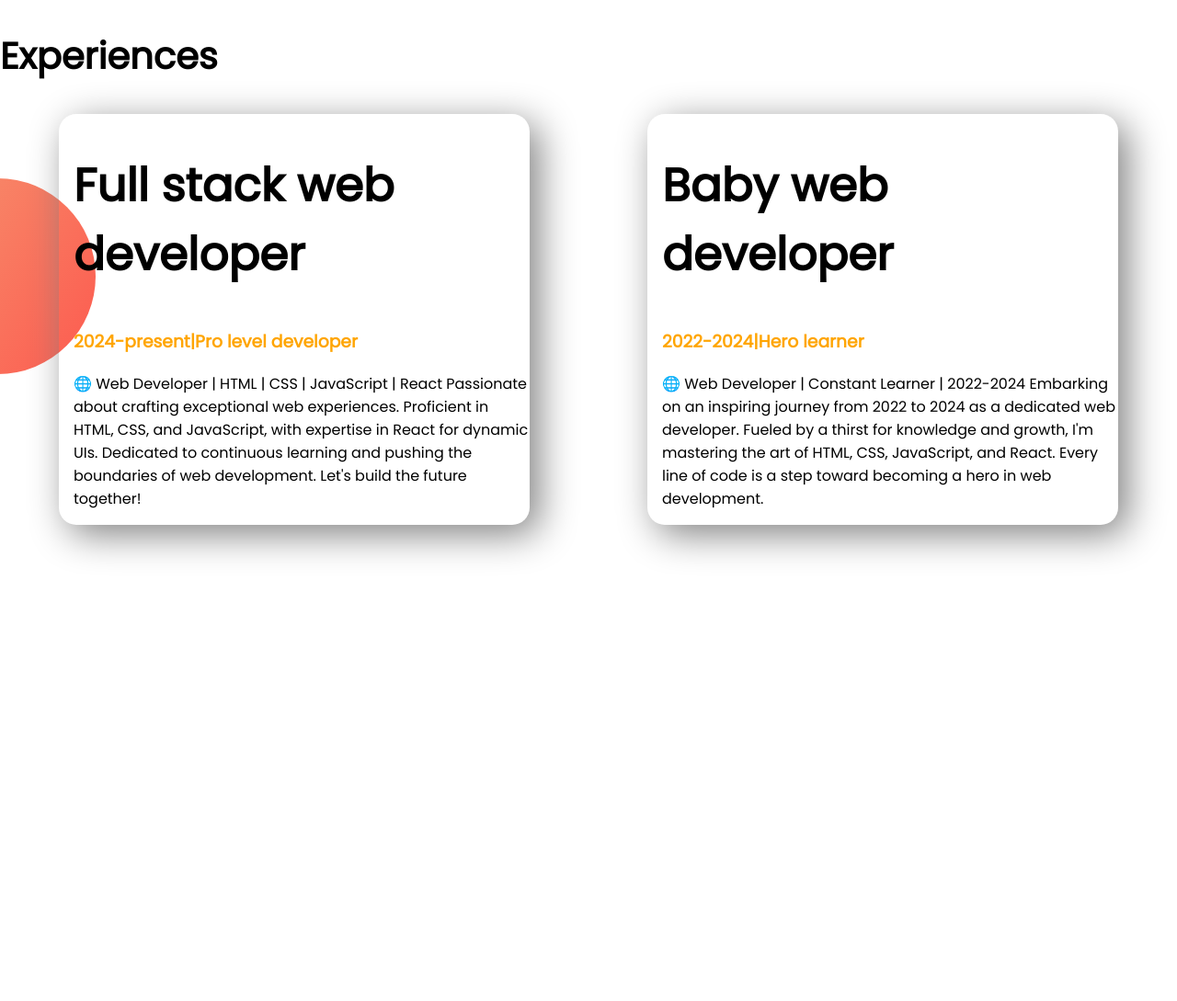
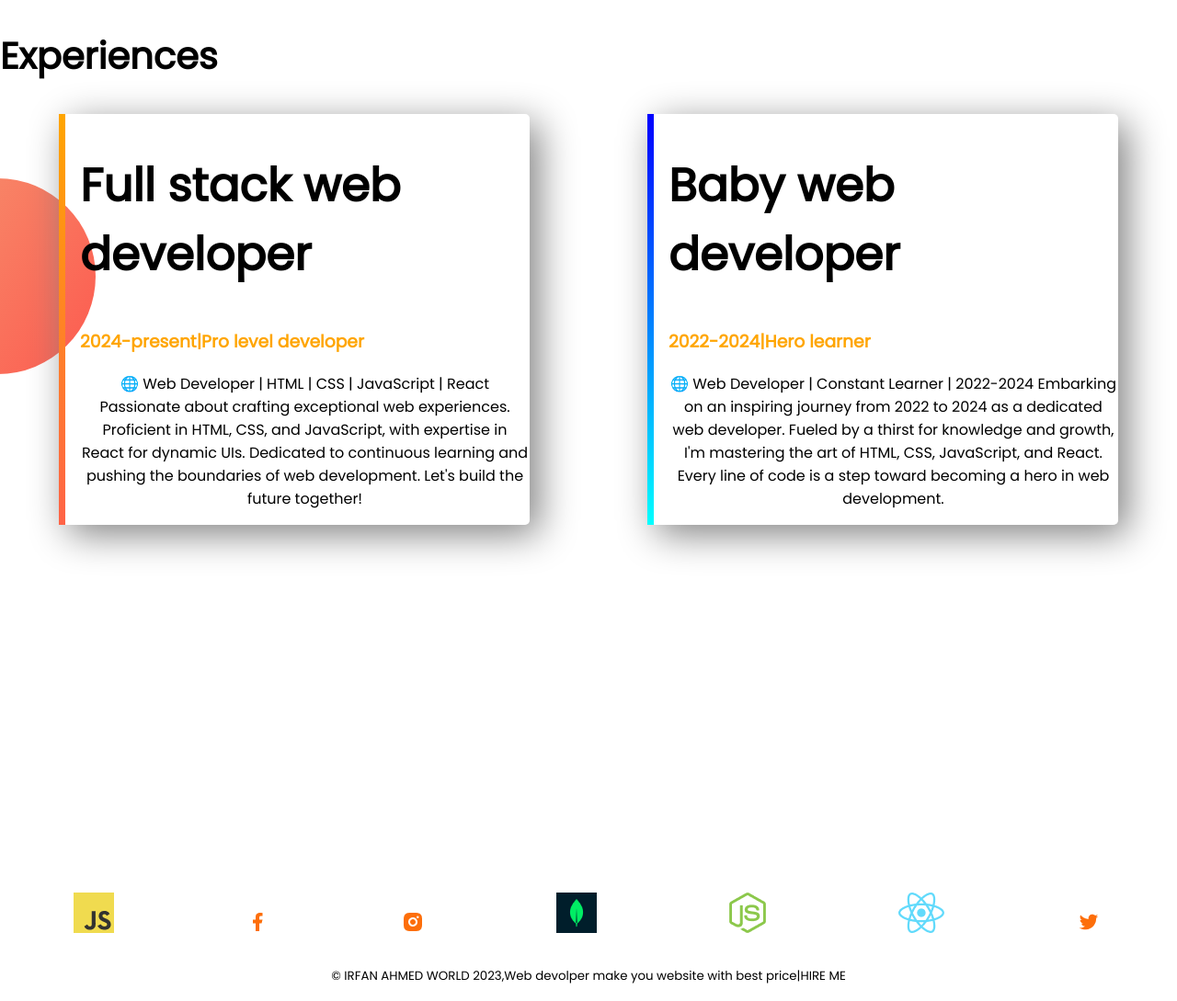
Before and after one commit to irfanbd90/developer-protfolio, a plain HTML site: page index.html in a window 1280 px wide. Shown: the part 1760-2849 px from the top of the page at 92% size. Before the commit the page ends 2721 px from the top, so only its background shows below. Drawn offline with Linux system fonts and the light colour scheme.

Commit message:
protofil

```diff
--- a/index.html
+++ b/index.html
@@ -40,7 +40,7 @@
 <section class="experience">
  <h1 id="h1">Experiences</h1>
 <div class="flexible-container">
-  <div class="item">
+  <div id="full" class="item">
     <h1>Full stack web developer</h1>
     <h3 class="orange-color" >2024-present|Pro level developer</h3>
 
@@ -49,7 +49,7 @@
 
      Passionate about crafting exceptional web experiences. Proficient in HTML, CSS, and JavaScript, with expertise in React for dynamic UIs. Dedicated to continuous learning and pushing the boundaries of web development. Let's build the future together!</p>
   </div>
-  <div class="item">
+  <div id="baby" class="item">
     <h1>Baby web developer</h1>
     <h3 class="orange-color">2022-2024|Hero learner</h3>
     <p id="p">🌐 Web Developer | Constant Learner | 2022-2024
@@ -58,5 +58,17 @@
   </div>
 </div>
 </section>
+
+<footer>
+  <a href="https://nodejs.org/en"><img id="footer" src="icons/js.png"  alt=""></a>
+  <a href="facebook.com"><img id="footer" src="icons/facebook.png" alt=""></a>
+  <a href="https://www.instagram.com/irfan_89330/"><img id="footer" src="icons/insta.png" alt=""></a>
+  <a href="https://www.mongodb.com/"><img id="footer" src="icons/mongo.png" alt=""></a>
+  <a href="https://nodejs.org/en"><img id="footer" src="icons/nodejs.png" alt=""></a>
+  <a href="https://react.dev/"><img id="footer" src="icons/react.png" alt=""></a>
+  <a href="https://twitter.com/IrfanAh51543189"><img id="footer" src="icons/twitter.png" alt=""></a>
+ <p id="p"><small>© IRFAN AHMED WORLD 2023,Web devolper make you website with best price|HIRE ME</small></p>
+
+</footer>
 </body>
 </html>
--- a/style.css
+++ b/style.css
@@ -54,15 +54,38 @@ h1{
     padding-left: 16px;
     border-left-color:orange;
     border-radius: 19px;
+
 }
 #h1{
     font-size: 40px;
 }
 #p{
-
+   text-align: center;
+   text-shadow: 20px;
+   text-decoration:  solid black;
 }
 .experience{
     background-image: url(images/exp-bg.png);
     background-repeat: no-repeat;
     background-position: left;
 }
+#full{
+    border-left: 7px solid;
+    border-image:linear-gradient(orange,tomato);
+    border-image-slice: 1;
+    border-radius: 5px;
+
+}
+#baby{
+    border-left: 7px solid;
+    border-image:linear-gradient(blue,cyan);
+    border-image-slice: 1;
+    border-radius: 5px;
+}
+#footer{
+    padding-left:70px ;
+    padding-right: 50px;
+    margin: 10px;
+
+
+}
```
Also changed, not shown: icons/facebook.png (added), icons/insta.png (added), icons/js.png (added), icons/mongo.png (added), icons/nodejs.png (added), icons/react.png (added), icons/twitter.png (added).
